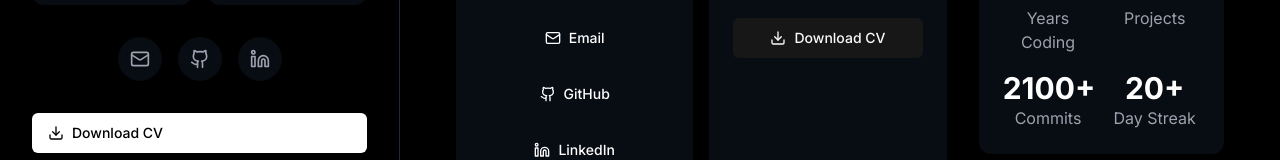
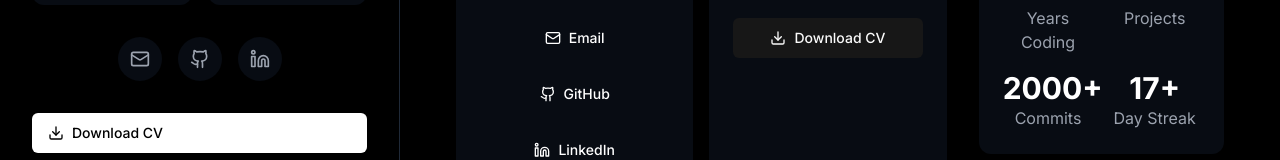
Before and after one commit to aceiny/Portfolio, a Next.js app: page /about in a window 1280 px wide. Shown: the part 495-655 px from the top of the page. Built offline with nearby package versions, Linux system fonts and the light colour scheme.

Commit message:
update quickStats to reflect accurate commit count and day streak values

```diff
--- a/constants/about.ts
+++ b/constants/about.ts
@@ -1,6 +1,6 @@
 export const quickStats = [
     { value: "2+", label: "Years Coding" },
     { value: "50+", label: "Projects" },
-    { value: "2100+", label: "Commits" },
-    { value: "20+", label: "Day Streak" },
+    { value: "2000+", label: "Commits" },
+    { value: "17+", label: "Day Streak" },
 ];
```
